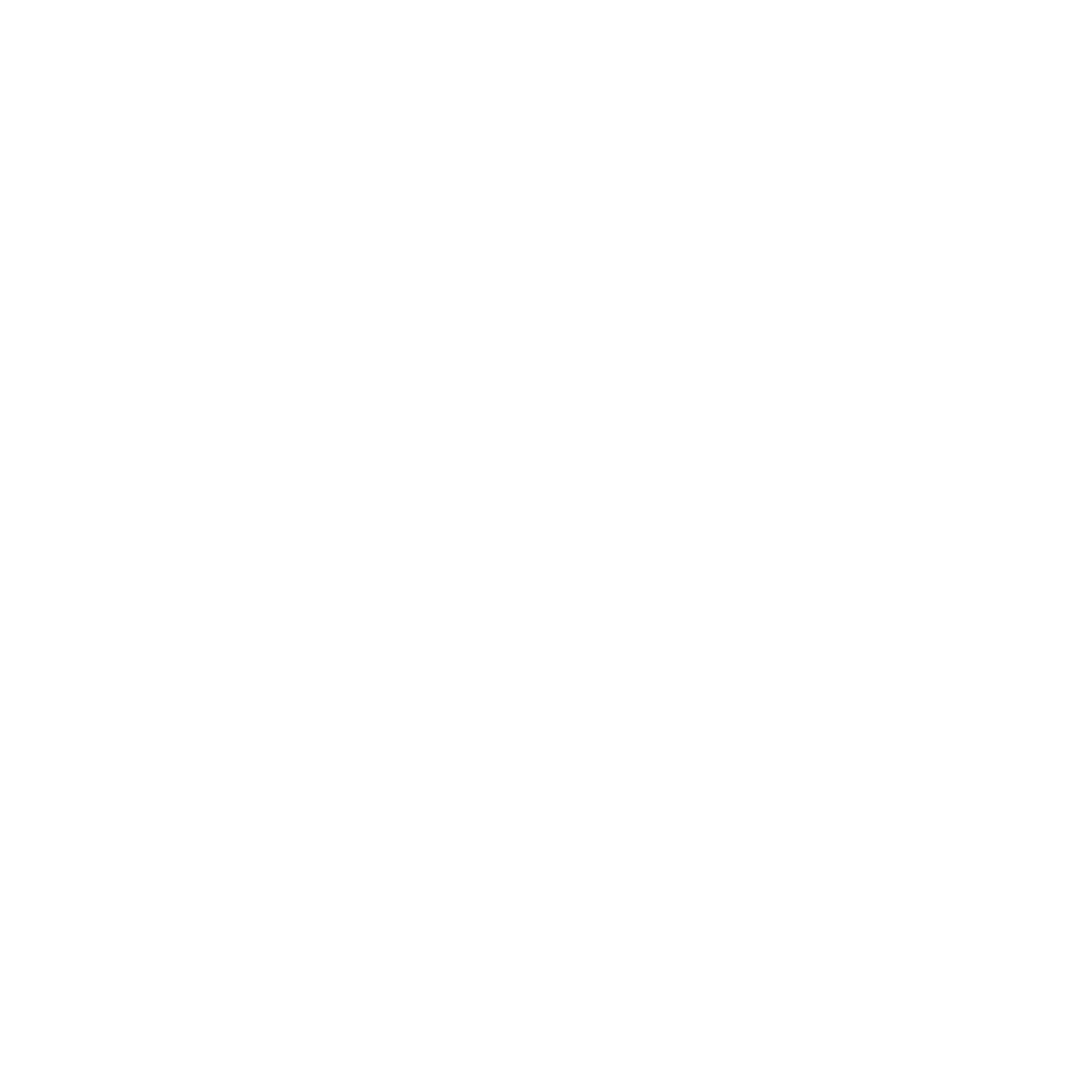
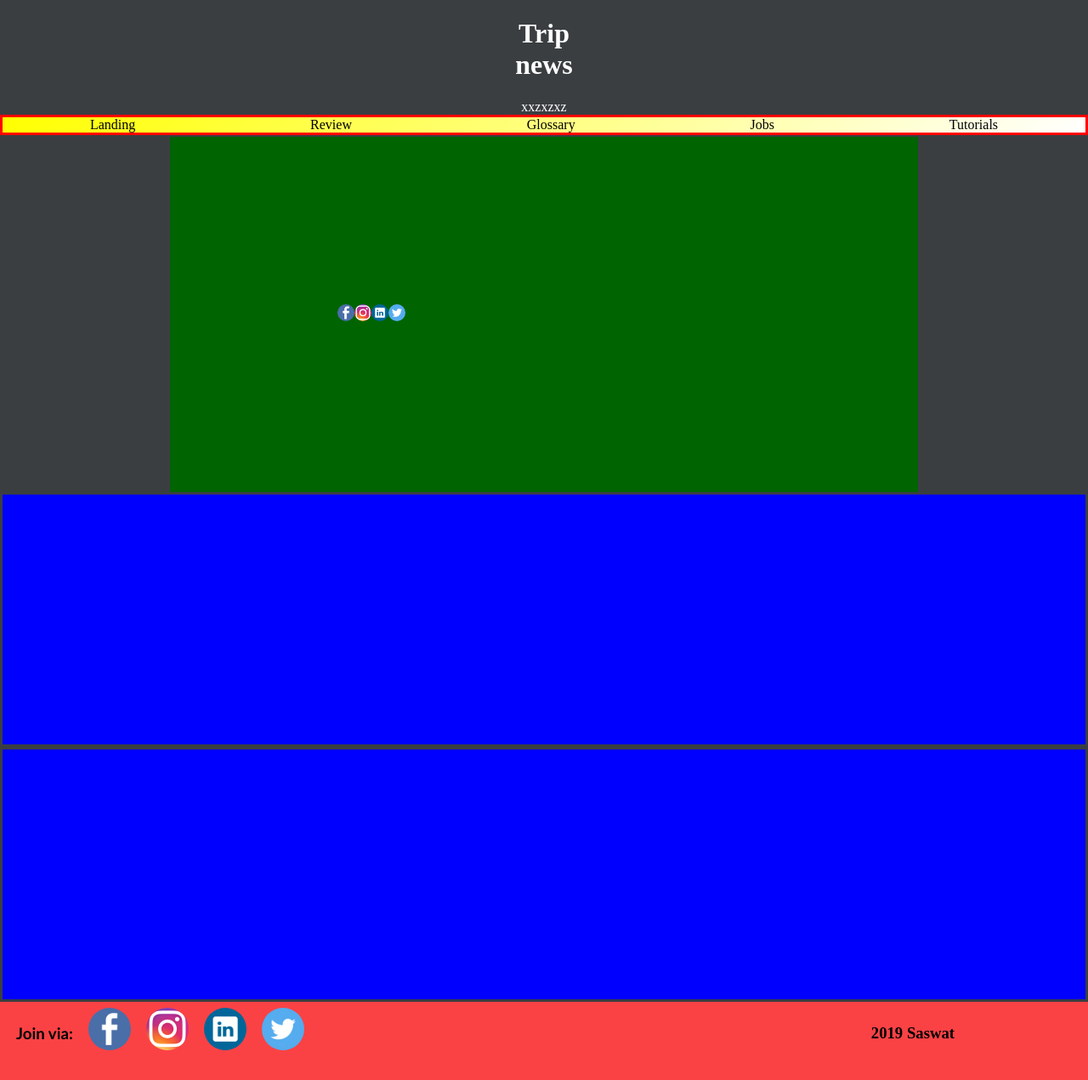
Before and after one commit to SaswatTripathi/Tripathi_19436747, a plain HTML site: page index.html in a window 1280 px wide. Shown: the whole page at 85% size. Before the commit the page ends 800 px from the top, so only its background shows below. Drawn offline with Linux system fonts and the light colour scheme.

Commit message:
inital page more to be done

```diff
--- a/index.html
+++ b/index.html
@@ -2,12 +2,67 @@
 <html>
 <head>
 <meta charset="utf-8">
+<link rel="stylesheet" type="text/css" href="style/headerstyle.css">
+<link rel="stylesheet" type="text/css" href="style/indexstyle.css">
+<link rel="stylesheet" type="text/css" href="style/footerstyle.css">
 <title>index</title>
 </head>
 
 <body>
-<header>
 
-</header>
+<div id="header">
+	<div id="newsname">
+		<h1>Trip news</h1>
+	</div>
+	<div id="date">
+		xxzxzxz
+	</div>
+</div>
+<div id="navigation">
+	<div id="landing">
+		Landing
+
+	</div>
+	<div id="review">
+		Review
+
+	</div>
+	<div id="glossary">
+		Glossary
+	</div>
+	<div id="jobs">
+		Jobs
+	</div>
+	<div id="tutorials">
+		Tutorials
+	</div>
+</div>
+<section>
+	<div id="photo">
+			<div class="img"><img src="image/facebook-icon.png"></a></div>
+			<div class="img2"><img src="image/new-logo1.jpg"></a></div>
+			<div class="img3"><img src="image/linkedin-icon-27.png"></a></div>
+			<div class="img4"><img src="image/92574_twitter_512x512.png"></a></div>
+	</div>
+	<div id="aboutpage">
+
+	</div>
+	<div id="news">
+
+	</div>
+
+</section>
+
+<div class="footer">
+		<div class="connect"> <h3>Join via:</h3>
+			<div class="facebook"><a href="https://www.facebook.com/TripDbeatboxer"><img src="image/facebook-icon.png"></a></div>
+			<div class="instagram"><a href="https://www.instagram.com/tripsaswat/"><img src="image/new-logo1.jpg"></a></div>
+			<div class="linkedin"><a href="https://www.linkedin.com/in/saswat-tripathi-95b599142/" ><img src="image/linkedin-icon-27.png"></a></div>
+			<div class="twitter"><a href="https://twitter.com/Trip_D_Ace?lang=en"><img src="image/92574_twitter_512x512.png"></a></div>
+		</div>
+		<div class="copyright"><h3>2019 Saswat</h3></div>
+	</div>
+
+</div>
 </body>
 </html>
--- /dev/null
+++ b/style/footerstyle.css
@@ -0,0 +1,46 @@
+@charset "utf-8";
+/* CSS Document */
+/*footer*/
+.footer{
+	display: grid;
+	grid-template-columns:auto auto;
+	background-color: #FA4245;
+	padding: 7px;
+
+}
+.connect{
+	display: flex;
+	flex-direction: row;
+	margin-left: 12px;
+	margin-bottom:19px;
+}
+.connect>h3{
+	font-family: Gill Sans, Gill Sans MT, Myriad Pro, DejaVu Sans Condensed, Helvetica, Arial," sans-serif";
+}
+
+.copyright{
+	text-align: right;
+	margin-right: 150px;
+	margin-bottom:19px;
+}
+.facebook img{
+	margin-left: 18px;
+	border-radius: 50%;
+	height: 50px;
+}
+.linkedin img{
+	margin-left: 18px;
+	border-radius: 50%;
+	height: 50px;;
+}
+.instagram img{
+	margin-left: 18px;
+	border-radius: 50%;
+	height: 50px;
+}
+
+.twitter img{
+	margin-left: 18px;
+	border-radius: 50%;
+	height: 50px;
+}
--- /dev/null
+++ b/style/headerstyle.css
@@ -0,0 +1,32 @@
+body
+{
+	margin: 0px;
+	background: #3A3E41;
+}
+
+
+#newsname
+{
+	margin: 4px 600px 0px 600px;
+	color: white;
+	text-align: center;
+
+
+}
+#date
+{
+	margin:4px 600px 0px 600px;
+	text-align: center;
+	color: white;
+}
+#navigation
+{
+	margin-top: 0px;
+	background-image:linear-gradient(-45deg,white,yellow);
+	display: flex;
+	flex-direction: row;
+	justify-content: space-around;
+	border: solid red;
+
+
+}
--- /dev/null
+++ b/style/indexstyle.css
@@ -0,0 +1,34 @@
+section
+{
+	background: transparent;
+	display: flex;
+	flex-direction: column;
+	justify-content: center;
+}
+#photo
+{
+	background: darkgreen;
+	padding: 197px;
+	margin:2px 200px 0px 200px;
+	display: flex;
+	flex-direction: row;
+}
+#photo img
+{
+	border-radius: 800px;
+	height: 20px;
+}
+
+#aboutpage
+{
+	background: blue;
+	padding: 147px;
+		margin: 3px;
+
+}
+#news
+{
+	background: blue;
+	padding: 147px;
+		margin: 3px;
+}
```
Also changed, not shown: image/92574_twitter_512x512.png (added), image/Finish.png (added), image/LinkedIn_logo_initials.png (added), image/TripDrip.jpg (added), image/facebook-icon.png (added), image/linkedin-icon-27.png (added), image/new-logo1.jpg (added).
